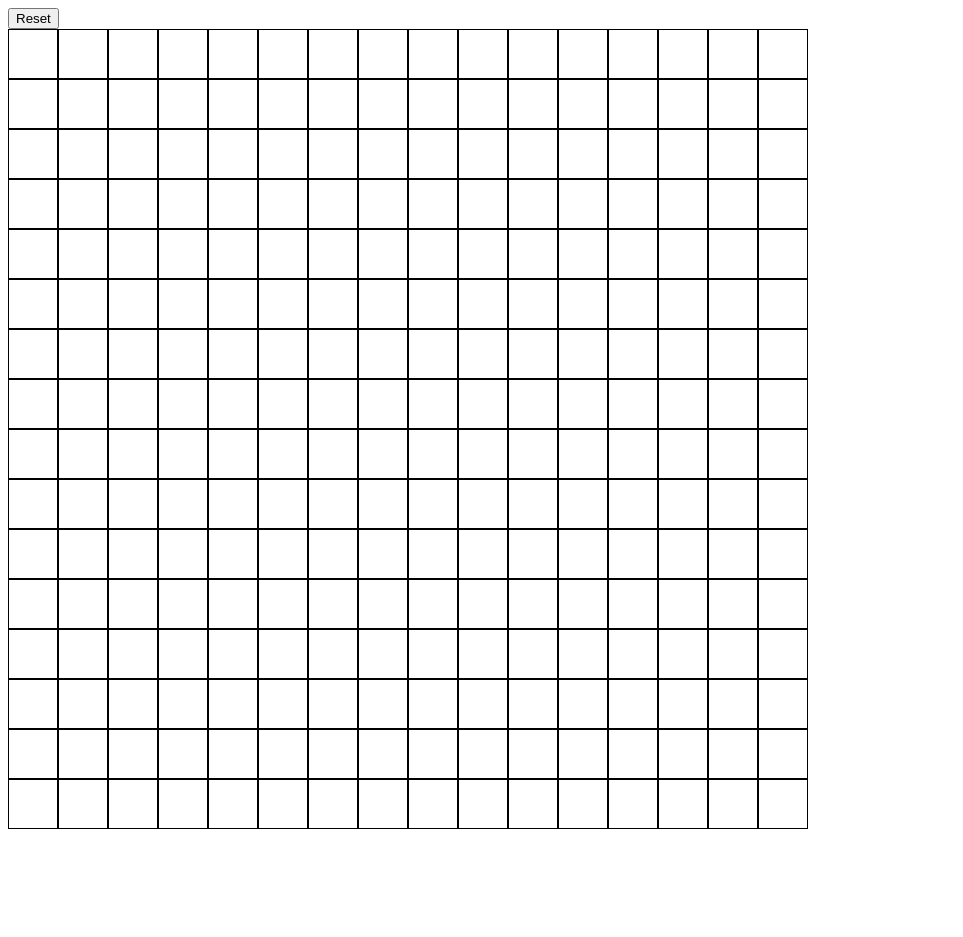
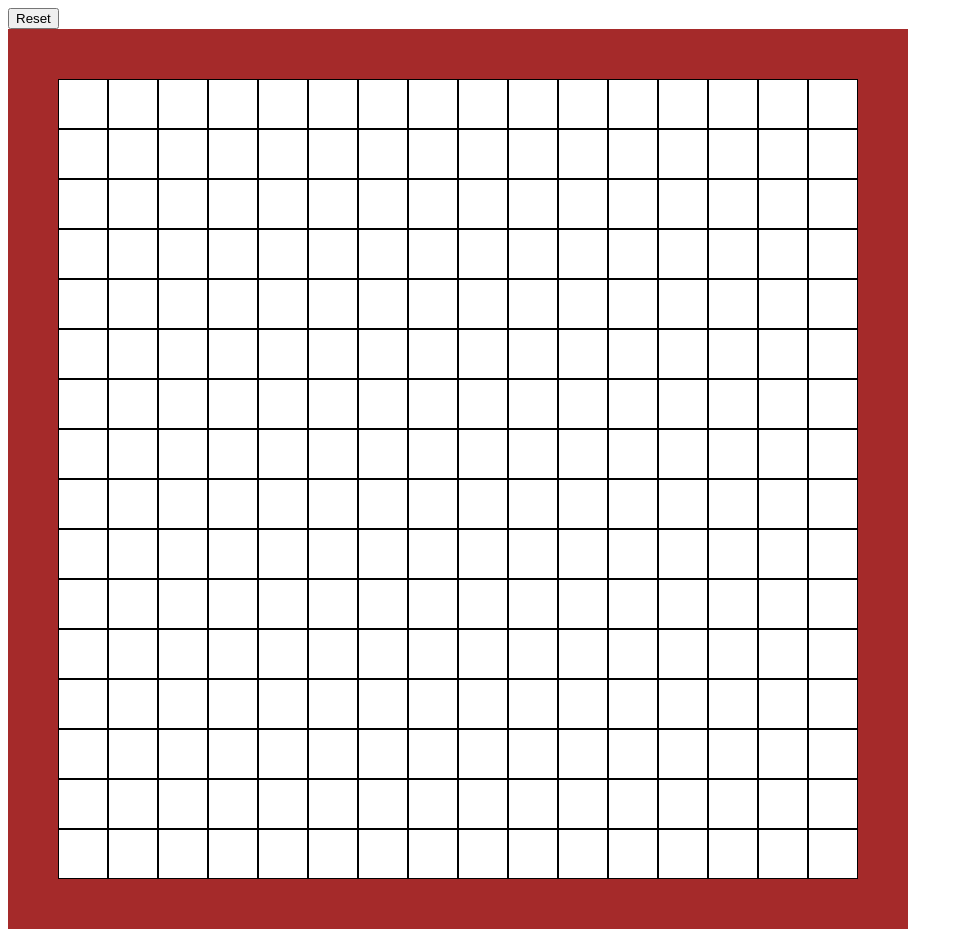
Before and after one commit to gband85/etch-a-sketch, a plain HTML site: page index.html in a window 1280 px wide. Shown: the whole page, without its empty margins (0-963 px from the left). Before the commit the page ends 837 px from the top, so only its background shows below. Drawn offline with Linux system fonts and the light colour scheme.

Commit message:
add red border, center screen

```diff
--- a/script.js
+++ b/script.js
@@ -1,6 +1,7 @@
 //grab container div with variable
 let container = document.querySelector(".container");
-container.style.width="800px";
+let screen = document.querySelector(".screen")
+// container.style.width="800px";
 //create outer loop for rows: initializer=0,condition less than 16,increment
 for (let i=1; i<=16; i++) {
     //create inner loop for cols: initializer=0,condition less than 16,increment
@@ -14,7 +15,7 @@ for (let i=1; i<=16; i++) {
     div.style.width="48px";
     div.style.border="1px solid black";
    // append to container div
-    container.appendChild(div);
+    screen.appendChild(div);
 }
 }
 //grab all divs
--- a/style.css
+++ b/style.css
@@ -1,12 +1,23 @@
 .container {
-    display: flex;
+    /* display: flex; */
     /* flex-direction: row; */
-    flex-wrap: wrap;
+    /* flex-wrap: wrap; */
+    width: 900px;
 }
 .border {
     background-color: brown;
     width: 900px;
+    z-index: 32;
+    height: 900px;
+    display: flex;
+    align-items: center;
+    justify-content: center;
 }
 .screen {
-
+    z-index: 55;
+    display: flex;
+    flex-wrap: wrap;
+    background-color: white;
+    width: 800px;
+    height: 800px;
 }
```
